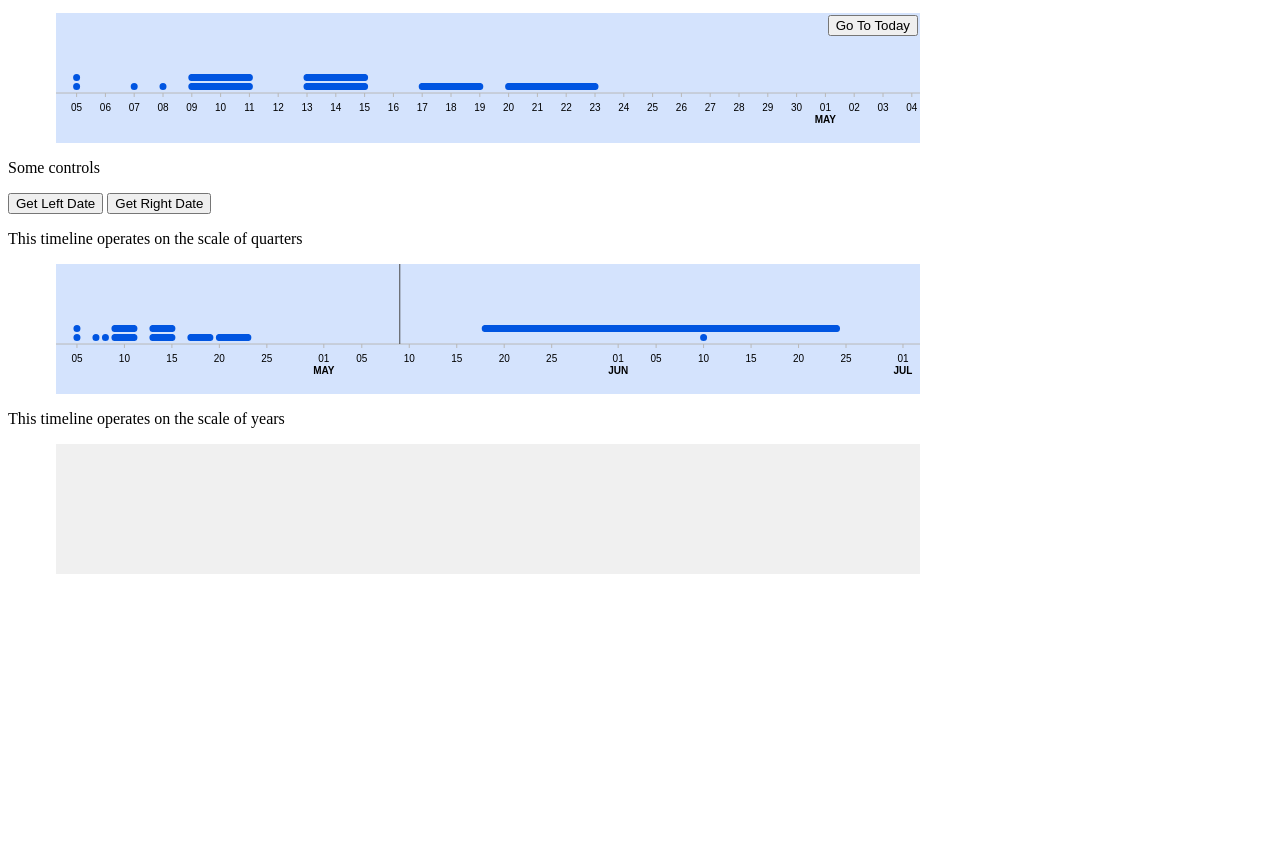
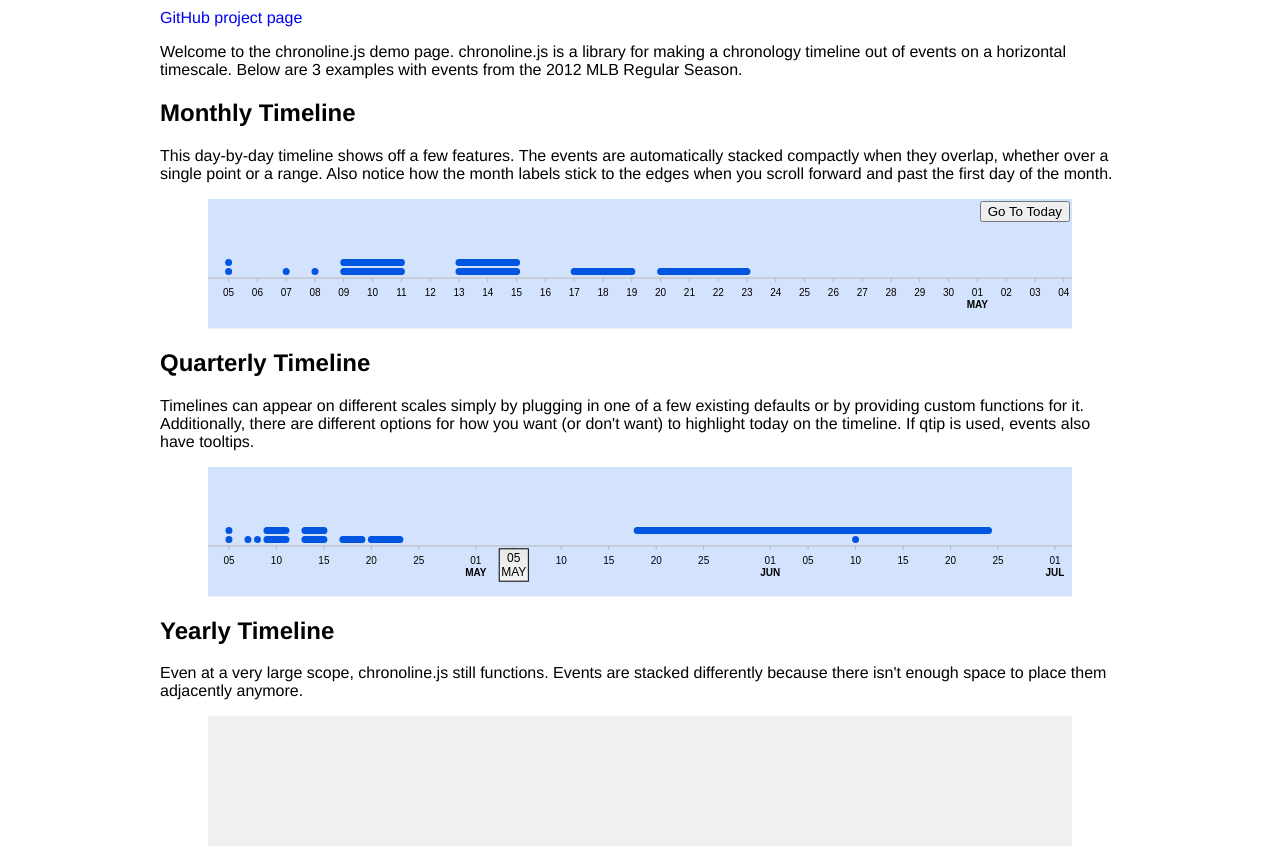
Before and after one commit to StoicLoofah/chronoline.js, a plain HTML site: page chronoline/example.html in a window 1280 px wide. Shown: the part 63-917 px from the top of the page. Before the commit the page ends 800 px from the top, so only its background shows below. Drawn offline with nearby package versions, Linux system fonts and the light colour scheme.

Commit message:
code cleanup and documentation

```diff
--- a/chronoline/chronoline.js
+++ b/chronoline/chronoline.js
@@ -99,26 +99,28 @@ function Chronoline(domElement, events, options) {
 
 	hashColor: '#b8b8b8',
 
-        eventAttrs: {
+        eventAttrs: {  // attrs for the bars and circles of the events
             fill: '#0055e1',
             stroke: '#0055e1',
             "stroke-width": 2
         },
 
-        hashInterval: null,
-        labelInterval: null,
-        labelFormat: '%d',
+        // predefined fns include: null (for daily), isFifthDay, isHalfMonth
+        hashInterval: null,  // fn: date -> boolean, if a hash should appear
+        labelInterval: null,  // fn: date -> boolean, if a hash should appear
+        labelFormat: '%d',  // based on strftime
 
-        subLabel: 'month',
+        subLabel: 'month',  // TODO generalize this code
         subLabelMargin: 2,
         subLabelAttrs: {'font-weight': 'bold'},
-        floatingSubLabels: true,
+        floatingSubLabels: true,  // whether sublabels should float into view
 
         fontAttrs: {
 	    'font-size': 10,
 	    fill: '#000000'
 	},
         scrollable: true,
+        // predefined fns include: prevMonth, nextMonth, prevQuarter, nextQuarter, backWeek, forwardWeek
         scrollLeft: backWeek,
         scrollRight: forwardWeek,
         animated: false,
@@ -138,13 +140,18 @@ function Chronoline(domElement, events, options) {
     for(var attrname in defaults){ t[attrname] = defaults[attrname];}
     for(var attrname in options){ t[attrname] = options[attrname];}
 
+    // options shouldn't be on if there aren't any sections
+    t.floatingSectionLabels &= t.sections != null;
+    t.sectionLabelsOnHover &= t.sections != null;
+
+    // HTML elements to put everything in
     t.domElement = domElement;
 
     t.wrapper = document.createElement('div');
     t.wrapper.className = 'chronoline-wrapper';
     t.domElement.appendChild(t.wrapper);
 
-    // SORT THE DATES SO I CAN POSITION THEM
+    // SORT EVENTS
     t.sortEvents = function(a, b){
         a = a[0];
         b = b[0];
@@ -157,7 +164,7 @@ function Chronoline(domElement, events, options) {
         return a[0].getTime() - b[0].getTime();
     };
 
-    // need to get them to UTC
+    // need to convert dates to UTC
     for(var i = 0; i < events.length; i++){
         for(var j = 0; j < events[i][0].length; j++){
             stripTime(events[i][0][j]);
@@ -166,6 +173,7 @@ function Chronoline(domElement, events, options) {
     t.events = events;
     t.events.sort(t.sortEvents);
 
+    // same thing for sections
     if(t.sections != null){
         for(var i = 0; i < t.sections.length; i++){
             for(var j = 0; j < t.sections[i][0].length; j++){
@@ -177,10 +185,12 @@ function Chronoline(domElement, events, options) {
 
 
     // CALCULATING MORE THINGS
+    // creating canvas pieces
     t.myCanvas = document.createElement('div');
     t.myCanvas.className = 'chronoline-canvas';
     t.wrapper.appendChild(t.myCanvas);
 
+    // generating relevant dates
     t.today = new Date(Date.now());
     stripTime(t.today);
 
@@ -212,20 +222,19 @@ function Chronoline(domElement, events, options) {
     t.endDate = new Date(t.endDate.getTime() + 86400000);
     stripTime(t.endDate);
 
-    // this ratio converts a time into a pixel position
+    // this ratio converts a time into a px position
     t.visibleWidth = t.wrapper.clientWidth;
-    t.pixelRatio = t.visibleWidth / t.visibleSpan;
-    t.totalWidth = t.pixelRatio * (t.endDate.getTime() - t.startDate.getTime());
-    t.maxLeftPixel = t.totalWidth - t.visibleWidth;
+    t.pxRatio = t.visibleWidth / t.visibleSpan;
+    t.totalWidth = t.pxRatio * (t.endDate.getTime() - t.startDate.getTime());
+    t.maxLeftPx = t.totalWidth - t.visibleWidth;
 
-    t.pixelToMs = function(pixel){
-        return t.startTime + pixel / t.pixelRatio;
+    // 2 handy utility functions
+    t.pxToMs = function(px){
+        return t.startTime + px / t.pxRatio;
     }
-    t.msToPixel = function(ms){
-        return (ms - t.startTime) * t.pixelRatio;
+    t.msToPx = function(ms){
+        return (ms - t.startTime) * t.pxRatio;
     }
-
-    t.circleRadius = t.eventHeight / 2;
 
     // SPLIT THE DATES INTO THE ROW THAT THEY BELONG TO
     // TODO
@@ -233,28 +242,31 @@ function Chronoline(domElement, events, options) {
     // it at least needs to find the latest row that still fits
     // this, however, may cause very strange behavior (everything being on the 2nd line),
     // so I'm going to prefer this in the short term
+
+    // calculated here so it can be used in splitting dates
+    t.circleRadius = t.eventHeight / 2;
+
     t.eventRows = [[]];
-    t.rowLastPixels = [0];
+    t.rowLastPxs = [0];
 
     for(var i = 0; i < t.events.length; i++){
         var found = false;
-        var startPixel = t.msToPixel(t.events[i][0][0].getTime()) - t.circleRadius;
+        var startPx = t.msToPx(t.events[i][0][0].getTime()) - t.circleRadius;
         for(var j = 0; j < t.eventRows.length; j++){
-            if(t.rowLastPixels[j] < startPixel){
+            if(t.rowLastPxs[j] < startPx){
                 t.eventRows[j].push(t.events[i]);
-                t.rowLastPixels[j] = t.msToPixel(getEndDate(t.events[i][0]).getTime()) + t.circleRadius;
+                t.rowLastPxs[j] = t.msToPx(getEndDate(t.events[i][0]).getTime()) + t.circleRadius;
                 found = true;
                 break;
             }
         }
         if(!found){
             t.eventRows.push([t.events[i]]);
-            t.rowLastPixels.push(t.msToPixel(getEndDate(t.events[i][0]).getTime()) + t.circleRadius);
+            t.rowLastPxs.push(t.msToPx(getEndDate(t.events[i][0]).getTime()) + t.circleRadius);
         }
     }
 
     // a few more calculations and creation
-
     t.eventsHeight = Math.max(Math.min(t.eventRows.length * (t.eventMargin + t.eventHeight), t.maxEventsHeight), t.minEventsHeight);
     t.totalHeight = t.dateLabelHeight + t.eventsHeight + t.topMargin;
 
@@ -268,8 +280,8 @@ function Chronoline(domElement, events, options) {
     if(t.sections != null){
         for(var i = 0; i < t.sections.length; i++){
             var section = t.sections[i];
-            var startX = (section[0][0].getTime() - t.startTime) * t.pixelRatio;
-            var width = (section[0][1] - section[0][0]) * t.pixelRatio;
+            var startX = (section[0][0].getTime() - t.startTime) * t.pxRatio;
+            var width = (section[0][1] - section[0][0]) * t.pxRatio;
             var elem = t.paper.rect(startX, 0, width, t.totalHeight);
             elem.attr('stroke-width', 0);
             elem.attr('stroke', '#ffffff');
@@ -279,6 +291,7 @@ function Chronoline(domElement, events, options) {
             sectionLabel.attr('text-anchor', 'start');
             sectionLabel.attr(t.sectionLabelAttrs);
             if(t.floatingSectionLabels){
+                // bounds determine how far things can float
                 sectionLabel.data('left-bound', startX + 10);
                 sectionLabel.data('right-bound', startX + width - sectionLabel.attr('width'));
                 t.floatingSet.push(sectionLabel);
@@ -296,6 +309,7 @@ function Chronoline(domElement, events, options) {
         }
     }
 
+    // put all of these in front of the sections
     t.sectionLabelSet.forEach(function(label){
         label.toFront();
     });
@@ -305,14 +319,16 @@ function Chronoline(domElement, events, options) {
         var upperY = t.totalHeight - t.dateLabelHeight - (row + 1) * (t.eventMargin + t.eventHeight);
         for(var col = 0; col < t.eventRows[row].length; col++){
             var event = t.eventRows[row][col];
-            var startX = (event[0][0].getTime() - t.startTime) * t.pixelRatio;
+            var startX = (event[0][0].getTime() - t.startTime) * t.pxRatio;
             var elem = null;
             if(event[0].length == 1){  // it's a single point
                 elem = t.paper.circle(startX, upperY + t.circleRadius, t.circleRadius).attr(t.eventAttrs);
             } else {  // it's a range
-                var width = (getEndDate(event[0]) - event[0][0]) * t.pixelRatio;
-                t.paper.circle(startX, upperY + t.circleRadius, t.circleRadius).attr(t.eventAttrs);  // left rounded corner
-                t.paper.circle(startX + width, upperY + t.circleRadius, t.circleRadius).attr(t.eventAttrs);  // right rounded corner
+                var width = (getEndDate(event[0]) - event[0][0]) * t.pxRatio;
+                // left rounded corner
+                t.paper.circle(startX, upperY + t.circleRadius, t.circleRadius).attr(t.eventAttrs);
+                // right rounded corner
+                t.paper.circle(startX + width, upperY + t.circleRadius, t.circleRadius).attr(t.eventAttrs);
                 elem = t.paper.rect(startX, upperY, width, t.eventHeight).attr(t.eventAttrs);
             }
 
@@ -339,6 +355,7 @@ function Chronoline(domElement, events, options) {
                 });
             }
             if(t.sections != null && t.sectionLabelsOnHover){
+                // some magic here to tie the event back to the section label element
                 var originalIndex = event[3];
                 var newIndex = 0;
                 for(var i = 0; i < t.sections.length; i++){
@@ -353,6 +370,7 @@ function Chronoline(domElement, events, options) {
         }
     }
 
+    // calculated ahead of time
     var dateLineY = t.totalHeight - t.dateLabelHeight;
     var baseline = t.paper.path('M0,' + dateLineY + 'L' + t.totalWidth + ',' + dateLineY);
     baseline.attr('stroke', t.hashColor);
@@ -361,18 +379,21 @@ function Chronoline(domElement, events, options) {
     t.labelY = t.bottomHashY + t.fontAttrs['font-size'];
     t.subLabelY = t.bottomHashY + t.fontAttrs['font-size'] * 2 + t.subLabelMargin;
 
-    // date labels
+    // DATE LABELS
+    // only a helper b/c it works within a specific range
     t.drawLabelsHelper = function(startMs, endMs){
         for(var curMs = startMs; curMs < endMs; curMs += DAY_IN_MILLISECONDS){
             var curDate = new Date(curMs);
             var day = curDate.getUTCDate();
-            var x = t.msToPixel(curMs);
+            var x = t.msToPx(curMs);
 
+            // the little hashes
             if(t.hashInterval == null || t.hashInterval(curDate)){
             var hash = t.paper.path('M' + x + ',' + dateLineY + 'L' + x + ',' + t.bottomHashY);
 	    hash.attr('stroke', t.hashColor);
             }
 
+            // the labels directly below the hashes
             if(t.labelInterval == null || t.labelInterval(curDate)){
                 var displayDate = String(day);
                 if(displayDate.length == 1)
@@ -381,6 +402,8 @@ function Chronoline(domElement, events, options) {
                 var label = t.paper.text(x, t.labelY, displayDate);
                 label.attr(t.fontAttrs);
             }
+
+            // special markers for today
             if(t.markToday && curMs == t.today.getTime()){
                 if(t.markToday == 'labelBox'){
                     label.attr({'text': label.attr('text') + '\n' + formatDate(curDate, '%b').toUpperCase(),
@@ -396,15 +419,17 @@ function Chronoline(domElement, events, options) {
                 }
             }
 
+            // sublabels. These can float
             if(day == 1 && t.subLabel == 'month'){
                 var subLabel = t.paper.text(x, t.subLabelY, formatDate(curDate, '%b').toUpperCase());
                 subLabel.attr(t.fontAttrs);
                 subLabel.attr(t.subLabelAttrs);
                 if(t.floatingSubLabels){
+                    // bounds determine how far things can float
                     subLabel.data('left-bound', x);
                     var endOfMonth = new Date(Date.UTC(curDate.getUTCFullYear(), curDate.getUTCMonth() + 1, 0));
                     subLabel.data('right-bound',
-                                  Math.min((endOfMonth.getTime() - t.startTime) * t.pixelRatio - 5,
+                                  Math.min((endOfMonth.getTime() - t.startTime) * t.pxRatio - 5,
                                            t.totalWidth));
                     t.floatingSet.push(subLabel);
                 }
@@ -412,31 +437,34 @@ function Chronoline(domElement, events, options) {
         }
     }
 
+
     t.drawnStartMs = null;
     t.drawnEndMs = null;
-    t.drawLabels = function(leftPixelPos){
-        var newStartPixel = Math.max(0, leftPixelPos - t.visibleWidth);
-        var newEndPixel = Math.min(t.totalWidth, leftPixelPos + 2 * t.visibleWidth);
+    // this actually draws labels. It calculates the set of labels to draw in-between
+    // what it currently has and needs to add
+    t.drawLabels = function(leftPxPos){
+        var newStartPx = Math.max(0, leftPxPos - t.visibleWidth);
+        var newEndPx = Math.min(t.totalWidth, leftPxPos + 2 * t.visibleWidth);
 
-        var newStartDate = new Date(t.pixelToMs(leftPixelPos));
+        var newStartDate = new Date(t.pxToMs(leftPxPos));
         newStartDate = new Date(Date.UTC(newStartDate.getUTCFullYear(), newStartDate.getUTCMonth(), 1));
 
         var newStartMs = newStartDate.getTime();
-        var newEndDate = new Date(t.pixelToMs(Math.min(t.totalWidth, leftPixelPos + 2 * t.visibleWidth)));
+        var newEndDate = new Date(t.pxToMs(Math.min(t.totalWidth, leftPxPos + 2 * t.visibleWidth)));
         stripTime(newEndDate);
         var newEndMs = newEndDate.getTime();
 
-        if(t.drawnStartMs == null){
+        if(t.drawnStartMs == null){  // first time
             t.drawnStartMs = newStartMs;
             t.drawnEndMs = newEndMs;
             t.drawLabelsHelper(newStartMs, newEndMs);
-        }else if(newStartMs > t.drawnEndMs){
+        }else if(newStartMs > t.drawnEndMs){  // new labels are to the right
             t.drawLabelsHelper(t.drawnEndMs, newEndMs);
             t.drawnEndMs = newEndMs;
-        }else if(newEndMs < t.drawnStartMs){
+        }else if(newEndMs < t.drawnStartMs){  // to the left
             t.drawLabelsHelper(t.drawnStartMs, newStartMs);
             t.drawnStartMs = newStartMs;
-        }else {
+        }else {  // overlap
             if(newStartMs < t.drawnStartMs){
                 t.drawLabelsHelper(newStartMs, t.drawnStartMs);
                 t.drawnStartMs = newStartMs;
@@ -449,7 +477,7 @@ function Chronoline(domElement, events, options) {
     }
 
     t.isMoving = false;
-    t.goToPixel = function(finalLeft) {
+    t.goToPx = function(finalLeft) {
         /*
           finalLeft is negative
 
@@ -465,10 +493,11 @@ function Chronoline(domElement, events, options) {
         if(t.isMoving) return;
 
         finalLeft = Math.min(finalLeft, 0);
-        finalLeft = Math.max(finalLeft, -t.maxLeftPixel);
+        finalLeft = Math.max(finalLeft, -t.maxLeftPx);
         t.drawLabels(-finalLeft);
         var left = getLeft(t.paperElem);
 
+        // hide scroll buttons if you're at the end
         if(t.scrollable){
             if(finalLeft == 0){
                 t.leftControl.style.display = 'none';
@@ -485,7 +514,7 @@ function Chronoline(domElement, events, options) {
         var movingLabels = [];
         var floatedLeft = -finalLeft + 5;
         t.floatingSet.forEach(function(label){
-            // pin to the left side
+            // pin the to the left side
             if(label.data('left-bound') < floatedLeft && label.data('right-bound') > floatedLeft) {
                 movingLabels.push([label, label.attr('x'),
                                    floatedLeft - label.attr('x') + 10]);
@@ -510,13 +539,14 @@ function Chronoline(domElement, events, options) {
                 var pos = (finalLeft - left) * progress + left;
                 elem.style.left = pos + "px";
 
+                // move the labels
                 for(var i = 0; i < movingLabels.length; i++){
                     movingLabels[i][0].attr('x', movingLabels[i][2] * progress + movingLabels[i][1]);
                 }
 
-                if (progress < 1) {
+                if (progress < 1) {  // keep going
                     requestAnimationFrame(step);
-                }else{
+                }else{  // put it in its final position
                     t.paperElem.style.left = finalLeft + "px";
                     for(var i = 0; i < movingLabels.length; i++){
                         movingLabels[i][0].attr('x', movingLabels[i][2] + movingLabels[i][1]);
@@ -526,7 +556,7 @@ function Chronoline(domElement, events, options) {
             }
             requestAnimationFrame(step);
 
-        }else{
+        }else{  // no animation is just a shift
             t.paperElem.style.left = finalLeft + 'px';
             for(var i = 0; i < movingLabels.length; i++){
                 movingLabels[i][0].attr('x', movingLabels[i][2] + movingLabels[i][1]);
@@ -535,24 +565,24 @@ function Chronoline(domElement, events, options) {
     }
 
     t.goToDate = function(date, position){
-        /* position is negative for left, 0 for middle, 1 for right */
+        // position is negative for left, 0 for middle, 1 for right
         if(position < 0){
-
-            t.goToPixel(-t.msToPixel(date.getTime()));
+            t.goToPx(-t.msToPx(date.getTime()));
         } else if(position > 0){
-            t.goToPixel(-t.msToPixel(date.getTime()) + t.visibleWidth);
+            t.goToPx(-t.msToPx(date.getTime()) + t.visibleWidth);
         } else {
-            t.goToPixel(-t.msToPixel(date.getTime()) + t.visibleWidth / 2);
+            t.goToPx(-t.msToPx(date.getTime()) + t.visibleWidth / 2);
         }
     }
 
     // CREATING THE NAVIGATION
+    // this is boring
     if(t.scrollable){
         t.leftControl = document.createElement('div');
         t.leftControl.className = 'chronoline-left';
         t.leftControl.style.marginTop = t.topMargin + 'px';
         t.leftControl.onclick = function(){
-            t.goToDate(t.scrollLeft(new Date(t.pixelToMs(-getLeft(t.paperElem)))), -1);
+            t.goToDate(t.scrollLeft(new Date(t.pxToMs(-getLeft(t.paperElem)))), -1);
             return false;
         };
 
@@ -569,7 +599,7 @@ function Chronoline(domElement, events, options) {
         t.rightControl.className = 'chronoline-right';
         t.rightControl.style.marginTop = t.topMargin + 'px';
         t.rightControl.onclick = function(){
-            t.goToDate(t.scrollRight(new Date(t.pixelToMs(-getLeft(t.paperElem)))), -1);
+            t.goToDate(t.scrollRight(new Date(t.pxToMs(-getLeft(t.paperElem)))), -1);
             return false;
         };
 
@@ -587,13 +617,14 @@ function Chronoline(domElement, events, options) {
     };
 
     t.getLeftTime = function(){
-        return Math.floor(t.startTime - getLeft(t.paperElem) / t.pixelRatio);
+        return Math.floor(t.startTime - getLeft(t.paperElem) / t.pxRatio);
     };
 
     t.getRightTime = function(){
-        return Math.floor(t.startTime - (getLeft(t.paperElem) - t.visibleWidth) / t.pixelRatio);
+        return Math.floor(t.startTime - (getLeft(t.paperElem) - t.visibleWidth) / t.pxRatio);
     };
 
-    t.paperElem.style.left = - (t.defaultStartDate - t.startDate) * t.pixelRatio + 20 + 'px';
-    t.goToPixel(getLeft(t.paperElem));
+    // set the default position
+    t.paperElem.style.left = - (t.defaultStartDate - t.startDate) * t.pxRatio + 20 + 'px';
+    t.goToPx(getLeft(t.paperElem));
 }
--- a/chronoline/example.html
+++ b/chronoline/example.html
@@ -2,9 +2,21 @@
   <head>
     <title>chronoline.js: A Chronology Timeline</title>
     <style type="text/css">
+      body {
+      font-family: Helvetica Neue, Helvetica, Arial, sans-serif;
+      }
+      h1 {
+      margin-bottom: 0;
+      }
+      a {
+      text-decoration: none;
+      }
+      a:hover {
+      text-decoration: underline;
+      }
       #content {
       width: 960px;
-
+      margin: 0 auto;
       }
       .timeline-tgt {
       margin: 0 auto;
@@ -22,21 +34,21 @@
     </style>
   <body>
     <div id="content">
-      <p>Welcome to the chronoline.js demo page. Below 3 examples with events from the 2012 MLB Regular Season.</p>
-
-      <p>This timeline operates on the scale of days</p>
+      <h1>chronoline.js</h1>
+      <span style="font-size: 10px;">From <a href="https://zanbato.com">Zanbato</a></span>
+      <p><a href="https://github.com/StoicLoofah/chronoline.js">GitHub project page</a></p>
+      <p>Welcome to the chronoline.js demo page. chronoline.js is a library for making a chronology timeline out of events on a horizontal timescale. Below are 3 examples with events from the 2012 MLB Regular Season.</p>
+      <h2>Monthly Timeline</h2>
+      <p>This day-by-day timeline shows off a few features. The events are automatically stacked compactly when they overlap, whether over a single point or a range. Also notice how the month labels stick to the edges when you scroll forward and past the first day of the month.
       <div id="target1" class="timeline-tgt">
         <input id="to-today" type="button" value="Go To Today" />
       </div>
-      <p>Some controls</p>
-      <input id="get-left" type="button" value="Get Left Date" />
-      <input id="get-right" type="button" value="Get Right Date" />
-
-      <p>This timeline operates on the scale of quarters</p>
+      <h2>Quarterly Timeline</h2>
+      <p>Timelines can appear on different scales simply by plugging in one of a few existing defaults or by providing custom functions for it. Additionally, there are different options for how you want (or don't want) to highlight today on the timeline. If qtip is used, events also have tooltips.</p>
       <div id="target2" class="timeline-tgt">
       </div>
-
-      <p>This timeline operates on the scale of years</p>
+      <h2>Yearly Timeline</h2>
+      <p>Even at a very large scope, chronoline.js still functions. Events are stacked differently because there isn't enough space to place them adjacently anymore.</p>
       <div id="target3" class="timeline-tgt">
       </div>
     </div>
@@ -83,12 +95,10 @@
          tooltips: true,
          defaultStartDate: new Date(2012, 3, 5),
          sections: sections,
-         sectionLabelAttrs: {'fill': '#997e3d', 'font-weight': 'bold'},
+         sectionLabelAttrs: {'fill': '#997e3d', 'font-weight': 'bold'}
       });
 
       $('#to-today').click(function(){timeline1.goToToday();});
-      $('#get-left').click(function(){alert(new Date(timeline1.getLeftTime()));});
-      $('#get-right').click(function(){alert(new Date(timeline1.getRightTime()));});
 
       var timeline2 = new Chronoline(document.getElementById("target2"), events,
         {visibleSpan: DAY_IN_MILLISECONDS * 91,
@@ -100,7 +110,8 @@
       labelInterval: isFifthDay,
       hashInterval: isFifthDay,
       scrollLeft: prevMonth,
-      scrollRight: nextMonth
+      scrollRight: nextMonth,
+      markToday: 'labelBox'
       });
 
       var timeline3 = new Chronoline(document.getElementById("target3"), events,
```
Also changed, not shown: README.md.
